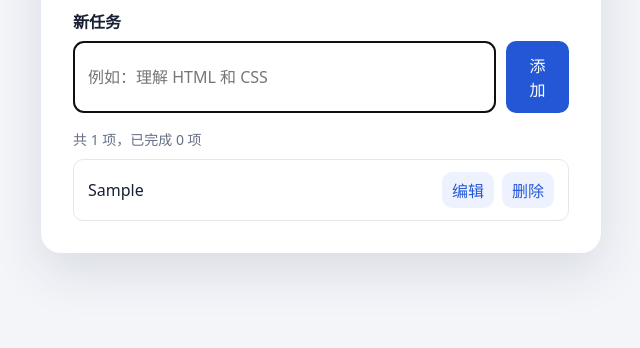
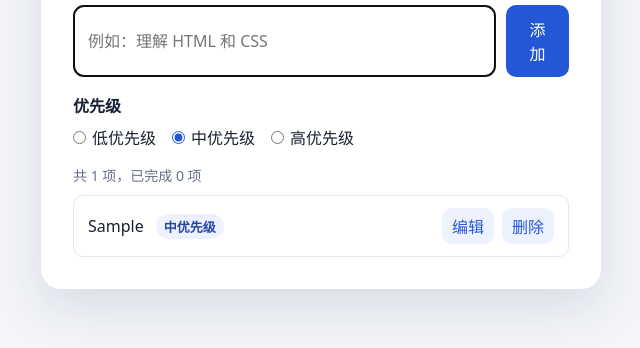
Before and after one commit to 1208784868-coder/ai-dev-learning, a plain HTML site: page index.html in a window 1280 px wide. Both pictures are taken after typing "Sample" into the empty fields and a click on the button "添加". Shown: the part 338-686 px from the top of the page, without its empty margins (319-959 px from the left). Drawn offline with Linux system fonts and the light colour scheme.

Commit message:
增加任务优先级

```diff
--- a/index.html
+++ b/index.html
@@ -22,6 +22,14 @@
         >
         <button type="submit">添加</button>
       </div>
+      <fieldset class="task-priority-options">
+        <legend>优先级</legend>
+        <div class="task-priority-choices">
+          <label><input type="radio" name="priority" value="low"> 低优先级</label>
+          <label><input type="radio" name="priority" value="medium" checked> 中优先级</label>
+          <label><input type="radio" name="priority" value="high"> 高优先级</label>
+        </div>
+      </fieldset>
     </form>
 
     <p id="task-stats" class="task-stats" role="status">共 0 项，已完成 0 项</p>
--- a/script.js
+++ b/script.js
@@ -3,7 +3,18 @@ const taskInput = document.querySelector("#task-input");
 const taskList = document.querySelector("#task-list");
 const taskStats = document.querySelector("#task-stats");
 const taskStorageKey = "aiDevLearningTasksV1";
+const priorityLabels = {
+  low: "低优先级",
+  medium: "中优先级",
+  high: "高优先级",
+};
 const tasks = loadTasks();
+
+function normalizePriority(priority) {
+  return typeof priority === "string" && Object.hasOwn(priorityLabels, priority)
+    ? priority
+    : "medium";
+}
 
 function loadTasks() {
   let savedTasks;
@@ -32,6 +43,7 @@ function loadTasks() {
     }
 
     taskIds.add(task.id);
+    task.priority = normalizePriority(task.priority);
   }
 
   return savedTasks;
@@ -71,6 +83,10 @@ function createTaskItem(task) {
   taskButton.className = "task-text";
   taskButton.setAttribute("aria-pressed", String(task.completed));
 
+  const priorityLabel = document.createElement("span");
+  priorityLabel.className = `task-priority task-priority--${task.priority}`;
+  priorityLabel.textContent = priorityLabels[task.priority];
+
   const editInput = document.createElement("input");
   editInput.type = "text";
   editInput.className = "task-edit-input";
@@ -85,7 +101,7 @@ function createTaskItem(task) {
   const actions = document.createElement("div");
   actions.className = "task-actions";
   actions.append(editButton, removeButton, saveButton, cancelButton);
-  taskItem.append(taskButton, editInput, actions);
+  taskItem.append(taskButton, editInput, priorityLabel, actions);
 
   function setEditing(isEditing) {
     taskButton.hidden = isEditing;
@@ -170,7 +186,9 @@ taskForm.addEventListener("submit", (event) => {
     return;
   }
 
-  const task = { id: createTaskId(), taskText, completed: false };
+  const selectedPriority = taskForm.querySelector('input[name="priority"]:checked');
+  const priority = normalizePriority(selectedPriority?.value);
+  const task = { id: createTaskId(), taskText, completed: false, priority };
   tasks.push(task);
   taskList.append(createTaskItem(task));
   updateTaskStats();
--- a/style.css
+++ b/style.css
@@ -41,7 +41,7 @@ label {
   gap: 10px;
 }
 
-input {
+input[type="text"] {
   width: 100%;
   padding: 12px 14px;
   border: 1px solid #d0d5dd;
@@ -57,6 +57,44 @@ button {
   color: white;
   font: inherit;
   cursor: pointer;
+}
+
+.task-priority-options {
+  min-width: 0;
+  margin: 16px 0 0;
+  padding: 0;
+  border: 0;
+}
+
+.task-priority-options legend {
+  padding: 0;
+  font-weight: 600;
+}
+
+.task-priority-choices {
+  display: flex;
+  flex-wrap: wrap;
+  gap: 8px 16px;
+  margin-top: 8px;
+}
+
+.task-priority-choices label {
+  display: inline-flex;
+  align-items: center;
+  gap: 6px;
+  margin: 0;
+  font-weight: 400;
+  cursor: pointer;
+}
+
+.task-priority-choices input {
+  margin: 0;
+  accent-color: #2457d6;
+}
+
+.task-priority-choices input:focus-visible {
+  outline: 2px solid #2457d6;
+  outline-offset: 3px;
 }
 
 .task-stats {
@@ -108,6 +146,29 @@ li button:focus-visible {
   outline-offset: 3px;
 }
 
+.task-priority {
+  padding: 3px 8px;
+  border-radius: 999px;
+  font-size: 0.8125rem;
+  font-weight: 600;
+  white-space: nowrap;
+}
+
+.task-priority--low {
+  background: #ecfdf3;
+  color: #14633d;
+}
+
+.task-priority--medium {
+  background: #eef2ff;
+  color: #2447a7;
+}
+
+.task-priority--high {
+  background: #fff1f0;
+  color: #9f2d29;
+}
+
 .task-edit-input {
   flex: 1 1 12rem;
   min-width: 0;
```
